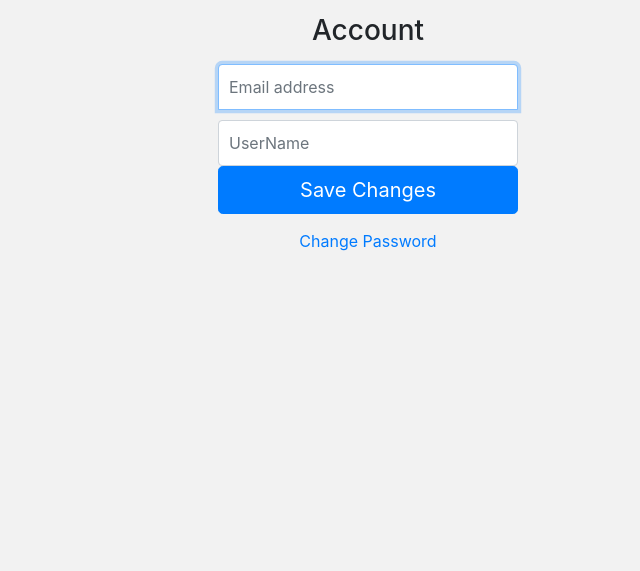
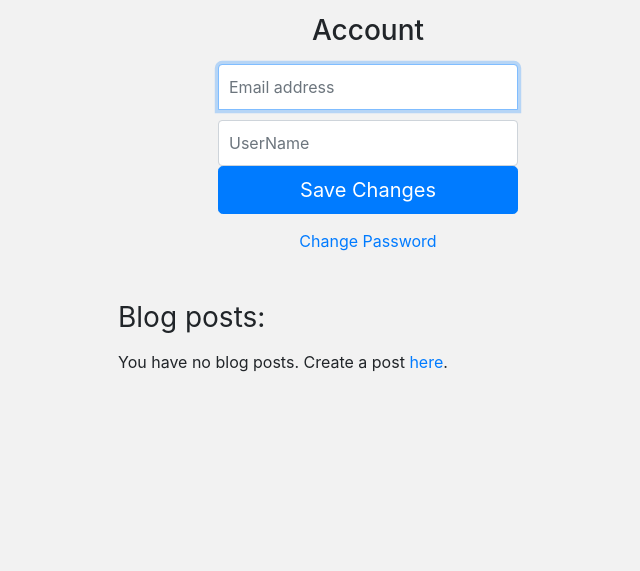
Before and after one commit to hashimTahir/Python-Django-Playground, a Django app: page /account/ in a window 1280 px wide. Shown: the part 90-661 px from the top of the page, without its empty margins (272-912 px from the left). Run offline with Django 3.2, Linux system fonts and the light colour scheme; a user stored in the database is signed in; some libraries are stand-ins or nearby versions.

Commit message:
Blog detail page created. Blogs not showing in accout page.

```diff
--- a/account/templates/account/account.html
+++ b/account/templates/account/account.html
@@ -36,8 +36,15 @@
         border-top-left-radius: 0;
         border-top-right-radius: 0;
     }
-    .h3{
+
+    .h3 {
         text-align: center;
+    }
+
+    .blog-posts {
+        max-width: 500px;
+        width: 100%;
+        margin: auto;
     }
 </style>
 
@@ -74,8 +81,27 @@
 
 
 <div class="d-flex flex-column">
-      <a class="m-auto" href="{% url 'password_change' %}">Change Password</a>
+    <a class="m-auto" href="{% url 'password_change' %}">Change Password</a>
 
 </div>
 
+<div class="container mt-4 p-4">
+    <div class="row">
+        <div class="blog-posts">
+            <h3 class="mb-3 font-weight-normal">Blog posts:</h3>
+            {% if blog_posts %}
+            <ul class="list-group">
+                {% for post in blog_posts %}
+                <a href="{% url 'blog:detail' post.slug %}" style="text-decoration: none;">
+                    <li class="list-group-item">{{post}}</li>
+                </a>
+                {% endfor %}
+            </ul>
+            {% else %}
+            <p>You have no blog posts. Create a post <a href="{% url 'blog:create' %}">here</a>.</p>
+            {% endif %}
+        </div>
+    </div>
+</div>
+
 {% endblock content %}
--- a/account/views.py
+++ b/account/views.py
@@ -1,5 +1,6 @@
 from django.shortcuts import render, redirect
 from django.contrib.auth import login, authenticate, logout
+from blog.models import BlogPost
 from account.forms import AccountAuthenticationForm, AccountUpdateForm, RegistrationForm
 
 
@@ -77,6 +78,10 @@ def account_view(request):
                 }
             )
         context['account_form'] = form
+
+        blog_posts = BlogPost.objects.filter(author=request.user)
+        context['blog_posts'] = blog_posts
+
     return render(request, 'account/account.html', context)
 
 
--- a/blog/urls.py
+++ b/blog/urls.py
@@ -1,6 +1,7 @@
 from django.urls import path
 from blog.views import (
     create_blog_view,
+    detail_blog_view,
 )
 
 # whenever an app is created which has its own urls, app_name
@@ -9,4 +10,5 @@ app_name = 'blog'
 
 urlpatterns = [
     path('create', create_blog_view, name="create"),
+    path('<slug>/', detail_blog_view, name="detail"),
 ]
```
Also changed, not shown: blog/templates/blog/detail_blog.html (added, +36 -0 lines), blog/views.py (+10 -0 lines), db.sqlite3, media_cdn/blog/1/Testing_the_blog_post-the-road-815297_1280.webp (added).
